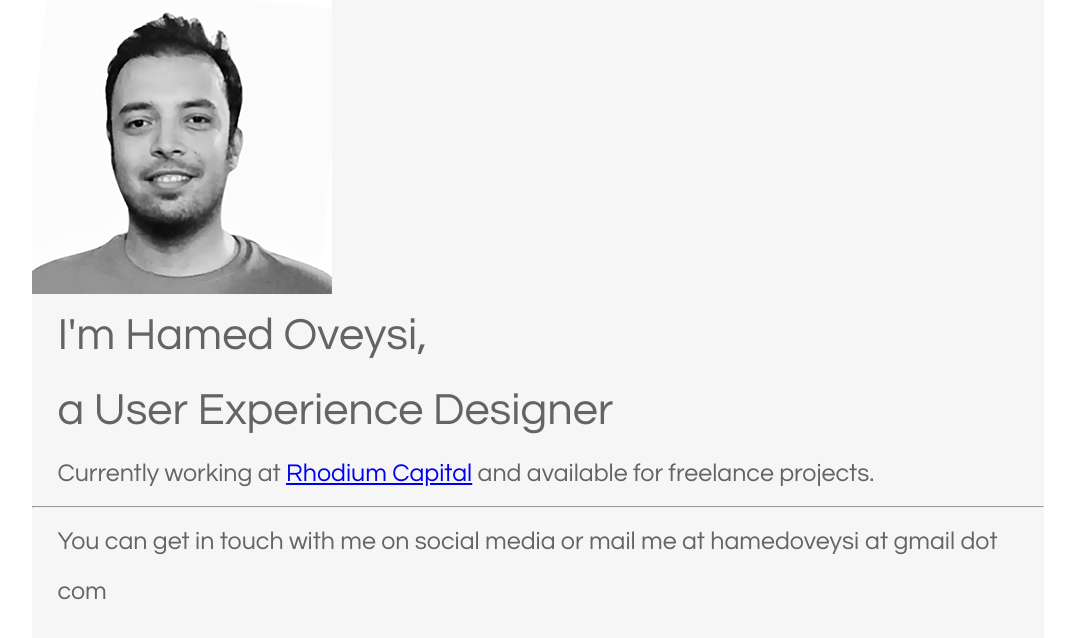
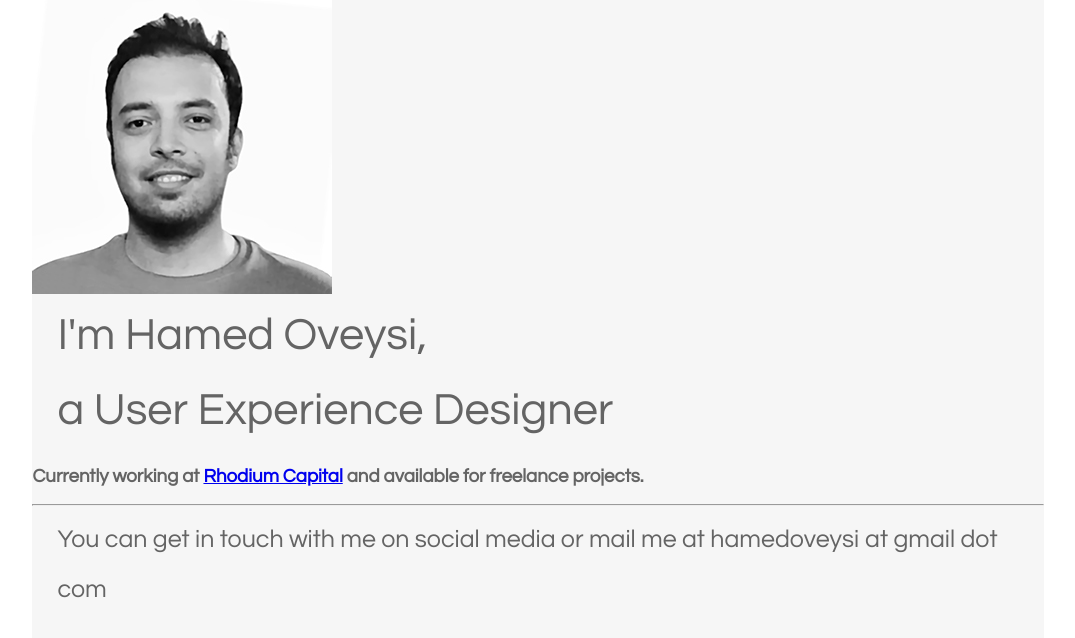
Before and after one commit to hamedovs/hamedovs.github.io, a plain HTML site: page index.html in a window 1280 px wide. Shown: the part 148-786 px from the top of the page, without its empty margins (102-1177 px from the left). Drawn offline with Linux system fonts and the light colour scheme.

Commit message:
Update style.css

```diff
--- a/style.css
+++ b/style.css
@@ -33,11 +33,6 @@ h2 {
 h3 {
     font-family: 'Questrial', sans-serif;
     color: rgb(100, 100, 100);
-    margin: 0;
-    padding-left: 25px;
-    font-weight: normal;
-    line-height: 50px;
-    font-size: 25px;
 
 img {
     width: 130px;
```
